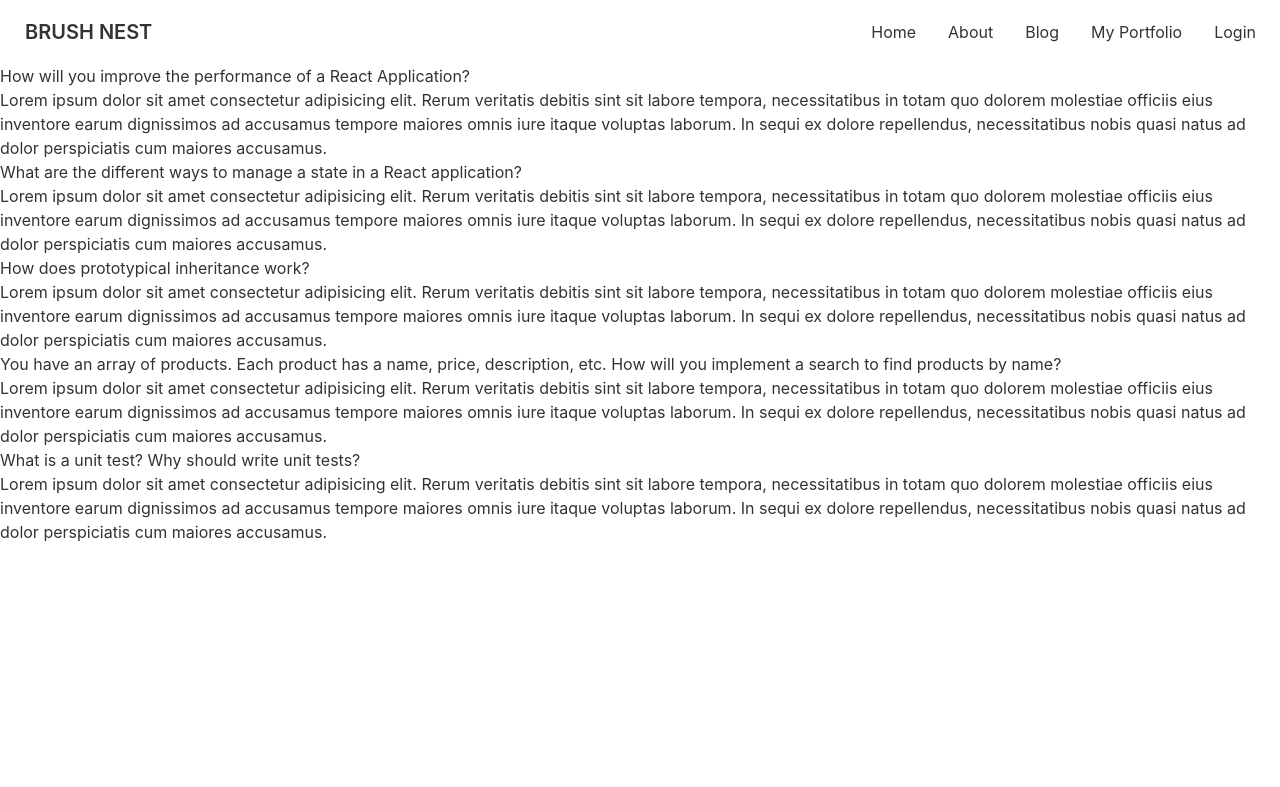
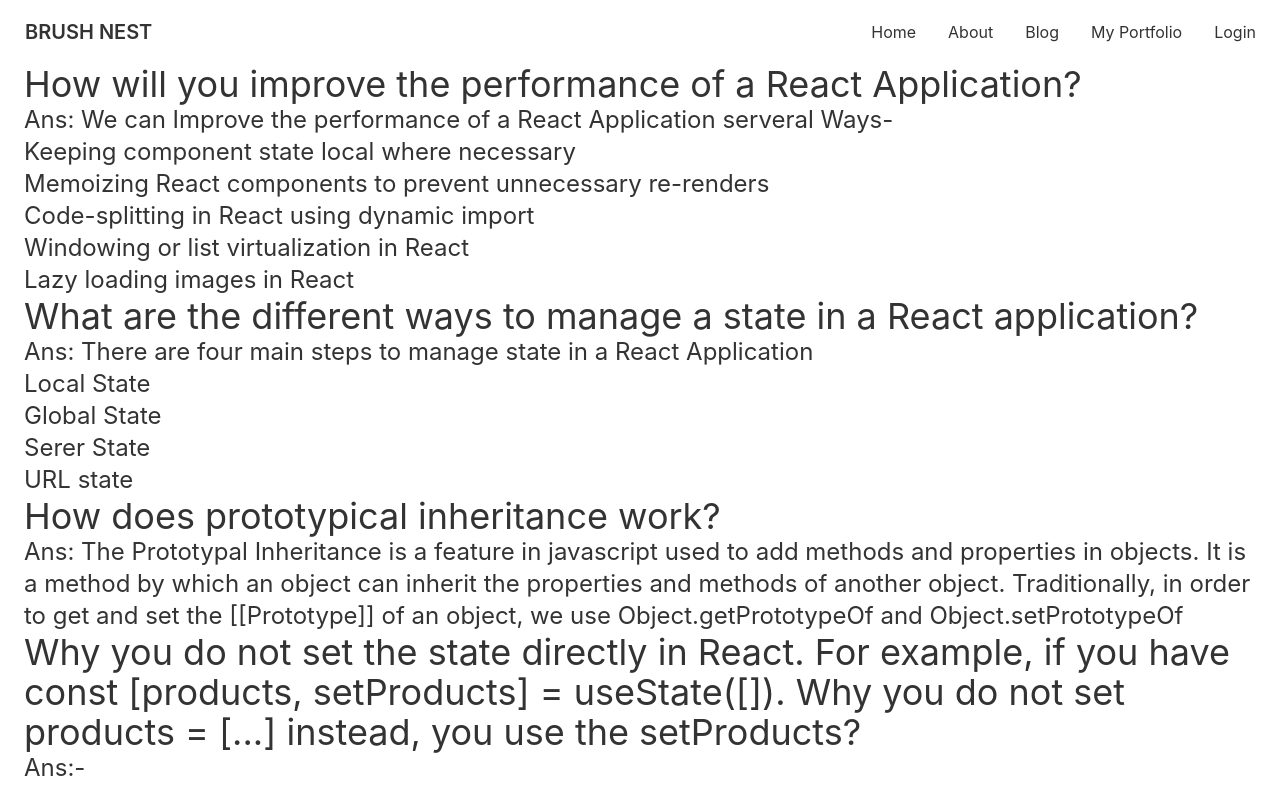
Before and after one commit to jewelCode/manufacturer-website-client-side, a React (Create React App) app: page /blog in a window 1280 px wide. Shown: the top 787 px of the page. Built offline with nearby package versions, Linux system fonts and the light colour scheme; no server answers.

Commit message:
question answer is updated

```diff
--- a/src/Pages/Blogs/Blog.js
+++ b/src/Pages/Blogs/Blog.js
@@ -2,18 +2,33 @@ import React from 'react';
 
 const Blog = () => {
     return (
-        <div>
-            <h1>How will you improve the performance of a React Application?</h1>
-            <p>Lorem ipsum dolor sit amet consectetur adipisicing elit. Rerum veritatis debitis sint sit labore tempora, necessitatibus in totam quo dolorem molestiae officiis eius inventore earum dignissimos ad accusamus tempore maiores omnis iure itaque voluptas laborum. In sequi ex dolore repellendus, necessitatibus nobis quasi natus ad dolor perspiciatis cum maiores accusamus.</p>
+        <div class="mx-6">
+            <h1 class="text-4xl">How will you improve the performance of a React Application?</h1>
+            <p class="text-2xl">Ans: We can Improve the performance of a React Application serveral Ways-</p>
+            <ul class="text-2xl">
+                <li>Keeping component state local where necessary</li>
+                <li>Memoizing React components to prevent unnecessary re-renders</li>
+                <li>Code-splitting in React using dynamic import</li>
+                <li>Windowing or list virtualization in React</li>
+                <li>Lazy loading images in React</li>
+            </ul>
+            <h1 class="text-4xl"> What are the different ways to manage a state in a React application?</h1>
+            <p class="text-2xl">Ans: There are four main steps to manage state in a React Application</p>
+            <ul class="text-2xl">
+                <li>Local State</li>
+                <li>Global State</li>
+                <li>Serer State</li>
+                <li>URL state</li>
+            </ul>
+            <h1 class="text-4xl"> How does prototypical inheritance work?</h1>
+            <p class="text-2xl">Ans: The Prototypal Inheritance is a feature in javascript used to add methods and properties in objects. It is a method by which an object can inherit the properties and methods of another object. Traditionally, in order to get and set the [[Prototype]] of an object, we use Object.getPrototypeOf and Object.setPrototypeOf</p>
 
-            <h1>What are the different ways to manage a state in a React application?</h1>
-            <p>Lorem ipsum dolor sit amet consectetur adipisicing elit. Rerum veritatis debitis sint sit labore tempora, necessitatibus in totam quo dolorem molestiae officiis eius inventore earum dignissimos ad accusamus tempore maiores omnis iure itaque voluptas laborum. In sequi ex dolore repellendus, necessitatibus nobis quasi natus ad dolor perspiciatis cum maiores accusamus.</p>
-            <h1>How does prototypical inheritance work?</h1>
-            <p>Lorem ipsum dolor sit amet consectetur adipisicing elit. Rerum veritatis debitis sint sit labore tempora, necessitatibus in totam quo dolorem molestiae officiis eius inventore earum dignissimos ad accusamus tempore maiores omnis iure itaque voluptas laborum. In sequi ex dolore repellendus, necessitatibus nobis quasi natus ad dolor perspiciatis cum maiores accusamus.</p>
-            <h1>You have an array of products. Each product has a name, price, description, etc. How will you implement a search to find products by name?</h1>
-            <p>Lorem ipsum dolor sit amet consectetur adipisicing elit. Rerum veritatis debitis sint sit labore tempora, necessitatibus in totam quo dolorem molestiae officiis eius inventore earum dignissimos ad accusamus tempore maiores omnis iure itaque voluptas laborum. In sequi ex dolore repellendus, necessitatibus nobis quasi natus ad dolor perspiciatis cum maiores accusamus.</p>
-            <h1>What is a unit test? Why should write unit tests?</h1>
-            <p>Lorem ipsum dolor sit amet consectetur adipisicing elit. Rerum veritatis debitis sint sit labore tempora, necessitatibus in totam quo dolorem molestiae officiis eius inventore earum dignissimos ad accusamus tempore maiores omnis iure itaque voluptas laborum. In sequi ex dolore repellendus, necessitatibus nobis quasi natus ad dolor perspiciatis cum maiores accusamus.</p>
+            <h1 class="text-4xl"> Why you do not set the state directly in React. For example, if you have const [products, setProducts] = useState([]). Why you do not set products = [...] instead, you use the setProducts?</h1>
+            <p class="text-2xl">Ans:-</p>
+            <h1 class="text-4xl">What is Unit Test?</h1>
+            <h1 class="text-4xl">Why should write unit tests?</h1>
+            <p class="text-2xl">Ans: Unit Testing is important because software developers sometimes try saving time doing minimal unit testing and this is myth because inappropriate unit testing leads to high cost Defect fixing during System Testing, Integration Testing and even Beta Testing after application is built. If proper unit testing is done in early development, then it saves time and money in the end.</p>
+
         </div>
     );
 };
```
